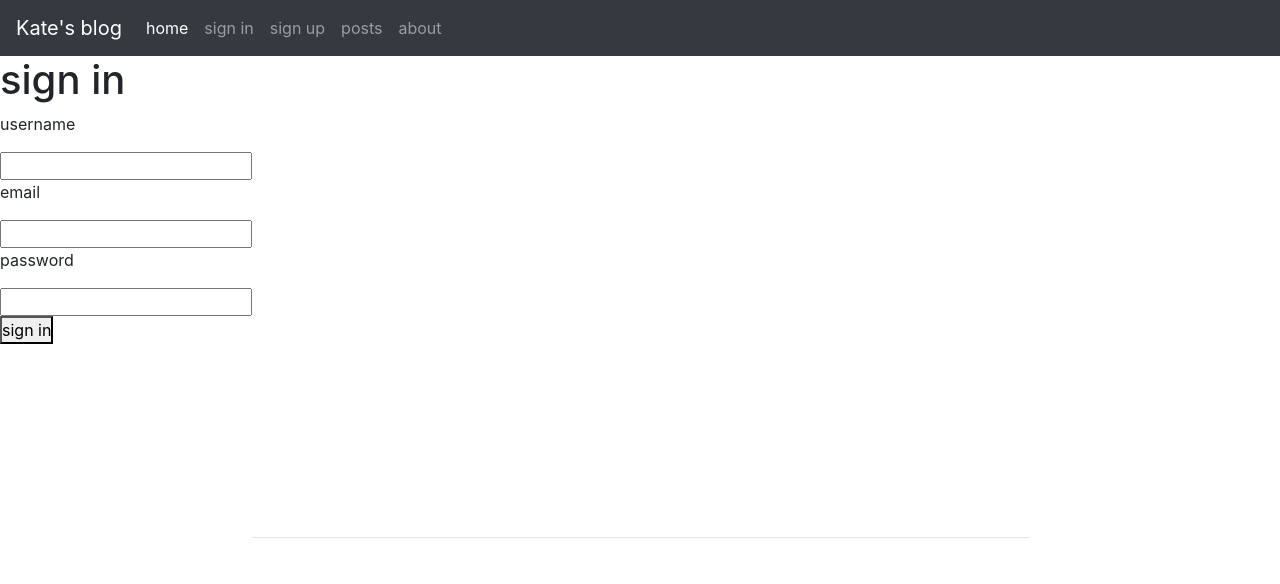
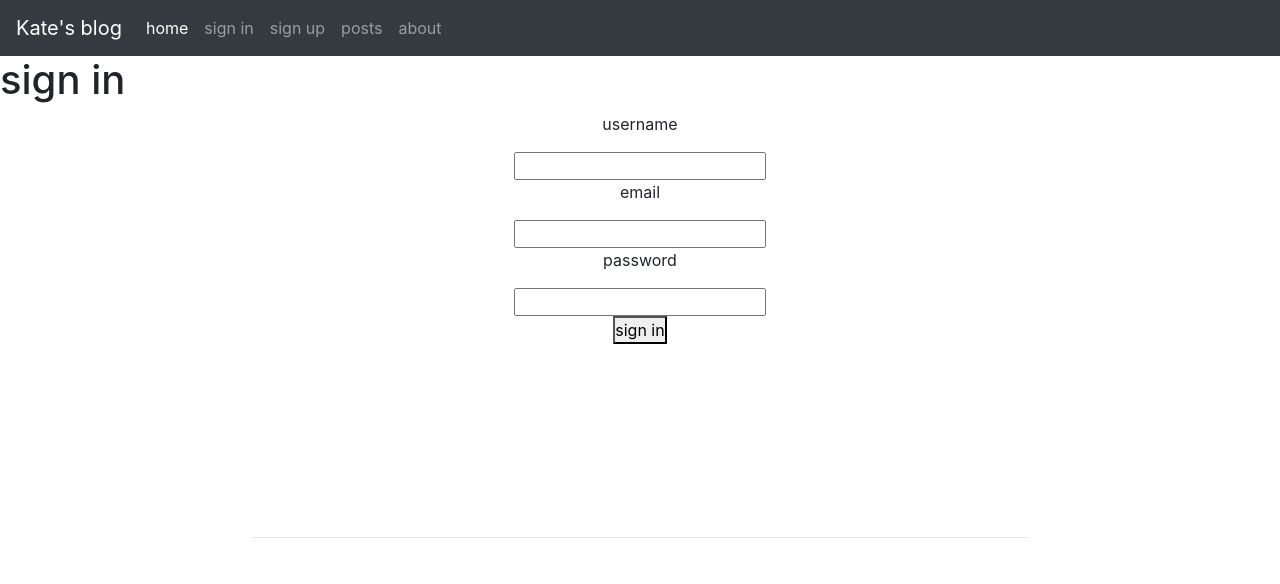
Before and after one commit to EgorYakovlevAcc/WebProject_Python, a Flask app: page /signup in a window 1280 px wide. Shown: the top 584 px of the page. Run offline with Flask 2, Linux system fonts and the light colour scheme; some libraries are stand-ins or nearby versions.

Commit message:
last version

```diff
--- a/app.py
+++ b/app.py
@@ -6,8 +6,8 @@ from flask_script import Manager
 
 app = Flask(__name__)
 app.config.from_object(Configuration)
+
 db = SQLAlchemy(app)
-
 migrate = Migrate(app, db)
 manager = Manager(app)
 manager.add_command('db', MigrateCommand)
--- a/main.py
+++ b/main.py
@@ -6,5 +6,6 @@ from posts.blueprint import posts
 
 app.register_blueprint(posts, url_prefix='/blog')
 
+
 if __name__ == '__main__':
     app.run()
--- a/posts/templates/posts/index.html
+++ b/posts/templates/posts/index.html
@@ -3,6 +3,7 @@
 {% block content_title %}
     posts
 {% endblock %}
+
 
 {% block content %}
     <a href = "{{ url_for('posts.create_post') }}"><button type="submit" style="padding: 5px; margin: 10px">create post</button></a>
--- a/templates/about.html
+++ b/templates/about.html
@@ -2,6 +2,8 @@
 
 {% block content_title %}
     Klyukina E.
+    <br/>
+    Yakovlev E.
 {% endblock %}
 
 {% block content %}
--- a/templates/sign_in.html
+++ b/templates/sign_in.html
@@ -5,7 +5,7 @@
 {% endblock %}
 
 {% block content %}
-    <form method="post">
+    <form method="post" style="margin: 0 auto; text-align: center">
         <p>username</p>
         <input type="text"/>
         <br>
--- a/templates/sign_up.html
+++ b/templates/sign_up.html
@@ -5,7 +5,7 @@
 {% endblock %}
 
 {% block content %}
-    <form method="post">
+    <form method="post" style="margin: 0 auto; text-align: center">
         <p>username</p>
         <input type="text"/>
         <br>
@@ -15,6 +15,6 @@
         <p>password</p>
         <input type="password"/>
         <br>
-        <button type="submit">sign in</button>
+        <button type="submit" style="margin 10px">sign in</button>
     </form>
 {% endblock %}
```
